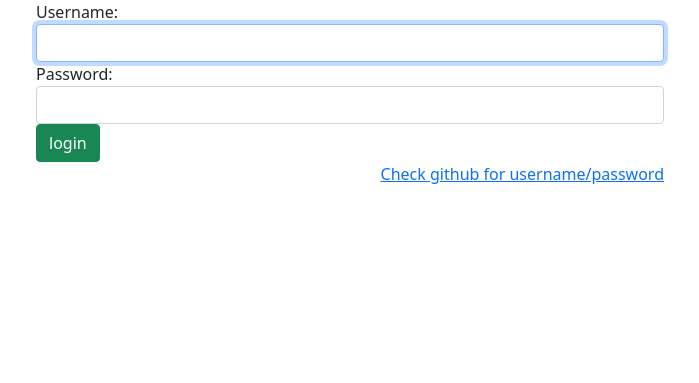
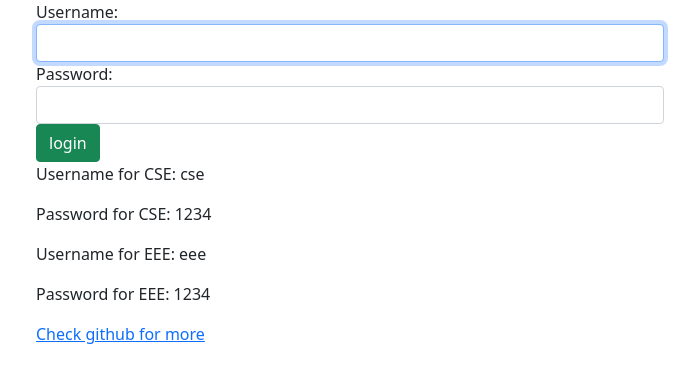
Before and after one commit to mahbd/brur-payment, a Django app: page /accounts/login/ in a window 1280 px wide. Shown: the top 383 px of the page, without its empty margins (290-989 px from the left). Run offline with Django 3.2, Linux system fonts and the light colour scheme.

Commit message:
Added password directly in login panel

```diff
--- a/templates/registration/login.html
+++ b/templates/registration/login.html
@@ -29,8 +29,11 @@
                     <input class="btn btn-success" type="submit" value="login">
                     <input type="hidden" name="next" value="{{ next }}">
                 </form>
-                <p class="float-end"><a href="https://github.com/mahbd/brur-payment#readme">Check github for
-                    username/password</a></p>
+                <p>Username for CSE: cse</p>
+                <p>Password for CSE: 1234</p>
+                <p>Username for EEE: eee</p>
+                <p>Password for EEE: 1234</p>
+                <p><a href="https://github.com/mahbd/brur-payment#readme">Check github for more</a></p>
             </div>
             <div class="col"></div>
         </div>
```
